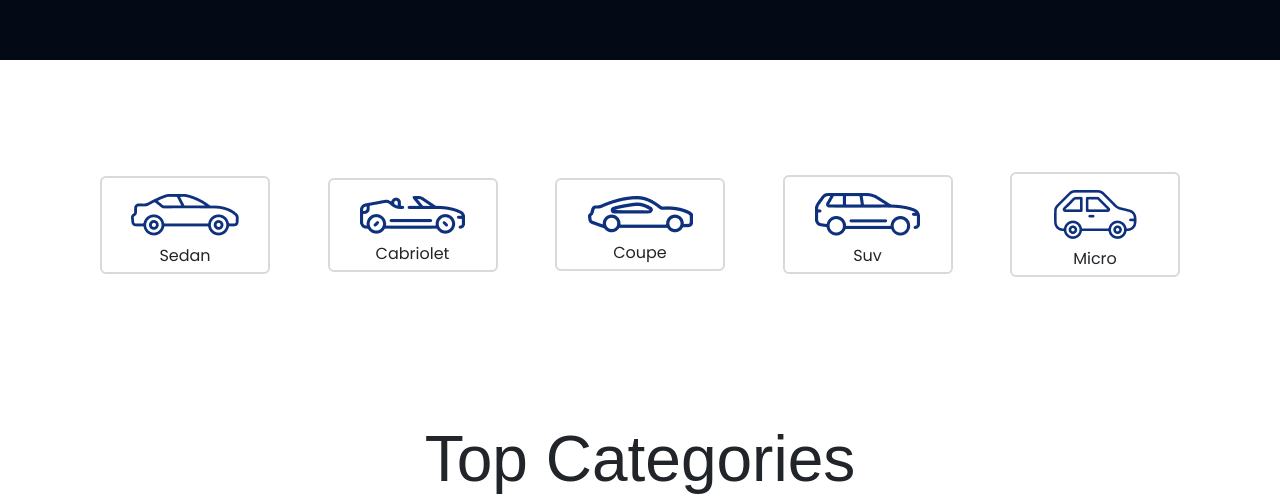
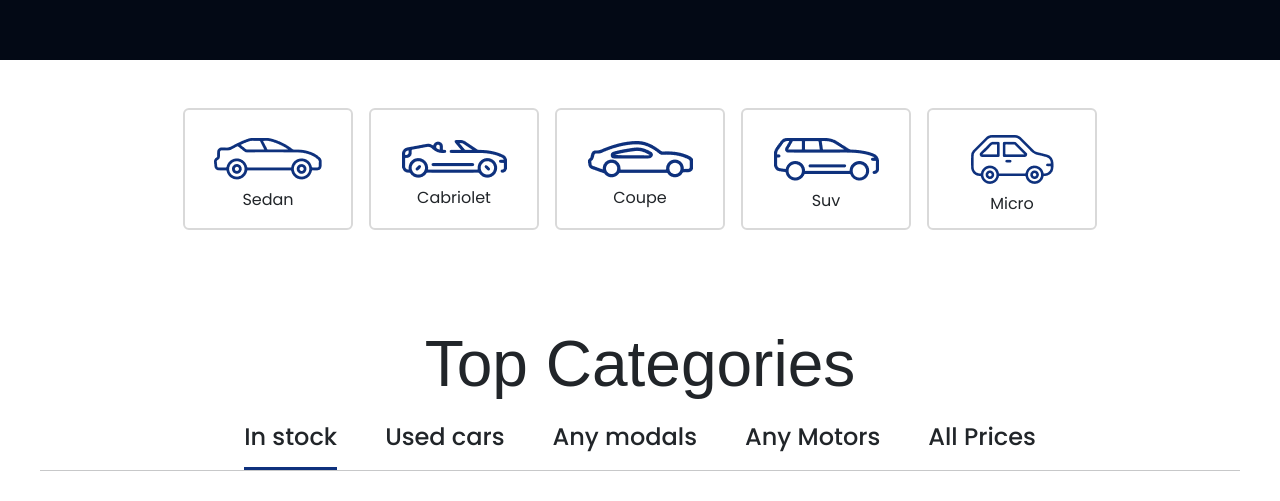
Before and after one commit to Mutairu-Lawal/Modrino, a plain HTML site: page index.html in a window 1280 px wide. Shown: the part 740-1241 px from the top of the page. Drawn offline with nearby package versions, Linux system fonts and the light colour scheme; a web font is replaced by a local one.

Commit message:
"Updated styles for .feature class and adjusted HTML structure for features container"

```diff
--- a/index.css
+++ b/index.css
@@ -97,7 +97,10 @@ body {
 
 /* features */
 .feature {
-  min-width: 170px;
+  width: 170px;
+  height: 122px;
+  display: flex;
+  justify-content: center;
   border: 2px solid #d9d9d9;
 }
 
--- a/index.html
+++ b/index.html
@@ -103,11 +103,11 @@
     </div>
     <!-- Features container -->
     <section>
-      <div class="container-fluid mt-lg-5">
+      <div class="container-fluid mt-5">
         <div class="row">
-          <div class="col-12 py-5">
+          <div class="col-12">
             <div
-              class="feature-container d-flex justify-content-center gap-3 align-items-center border-2 flex-wrap mt-3 justify-content-lg-between mx-lg-5"
+              class="feature-container d-flex justify-content-center gap-3 flex-wrap"
             >
               <!-- feature 1 -->
               <div
```
